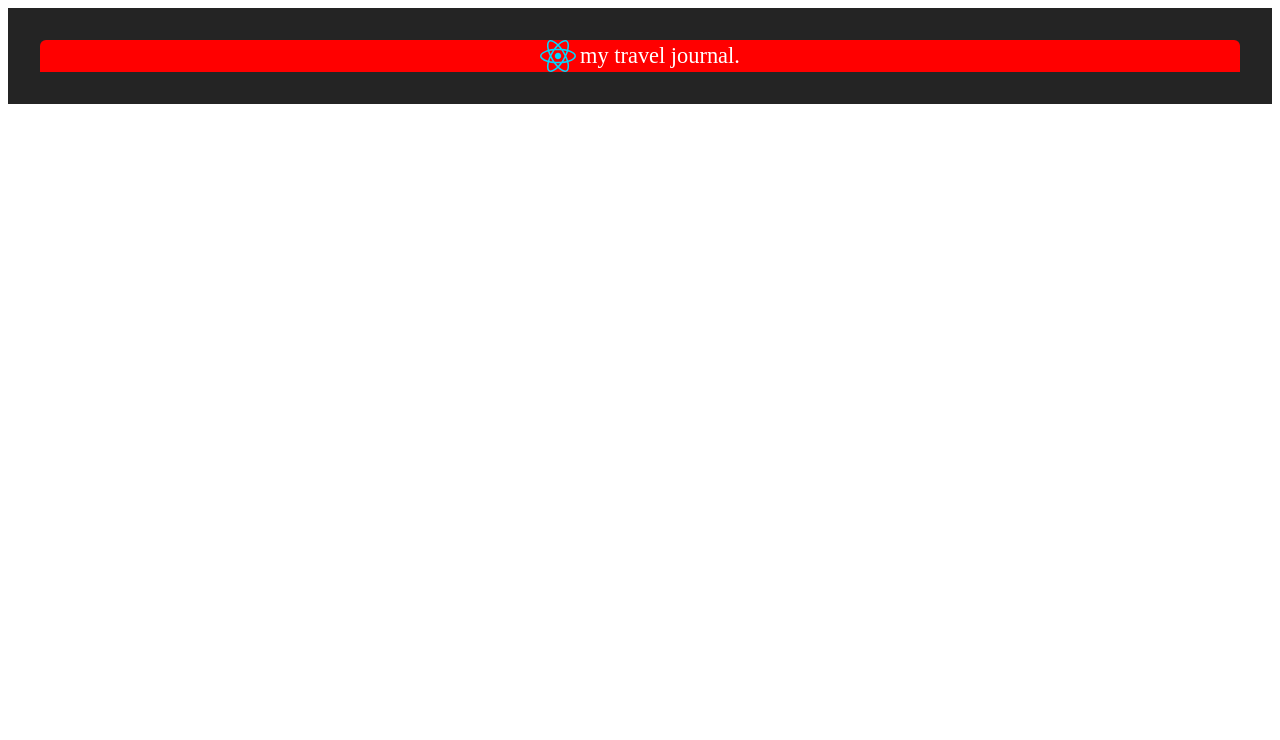
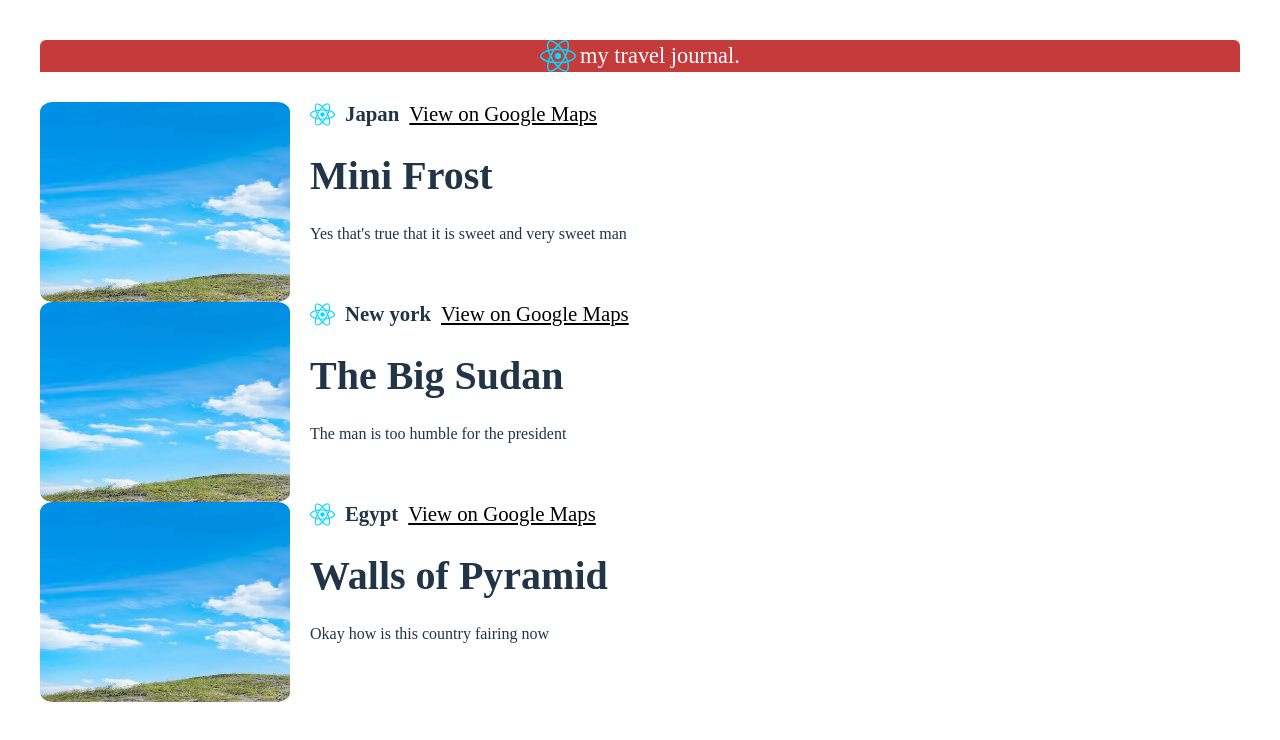
Before and after one commit to Shadowcruv/first-react, a React (Vite) app: page / in a window 1280 px wide. Shown: the top 740 px of the page. Built offline with nearby package versions, Linux system fonts and the light colour scheme.

Commit message:
travel journal utilizing the power of props

```diff
--- a/src/App.jsx
+++ b/src/App.jsx
@@ -4,7 +4,10 @@ import viteLogo from '/vite.svg'
 import './App.css'
 import { Ideal } from './components/Ideal'
 import Navbar from './components/Navbar'
-import Header from './Header'
+import Header from './components/Header'
+import Entry from './components/Entry'
+import Joke from './components/Joke'
+import data from './data'
 
 // function App() {
 //   const [count, setCount] = useState(0)
@@ -46,10 +49,101 @@ import Header from './Header'
 //   )
 // }
 
-function App(){
+//for travel journal(Entry.jsx)
+export default function App(){
+
+  const entryComponentList = [
+    <Entry
+        img={
+            {
+              src:"src/image/sky.webp",
+              alt:"Sky Cloud"
+            }
+          }
+        city="Japan"
+        title="Mount Fuji"
+        date="12 Jan 2021-24 Jan, 2021"
+        description="Mount Fuji is the tallest mountain in Japan,standing at 3,776 meters (12,389 feet). Mount Fuji..."
+
+      />,
+      <Entry
+        img={
+          {
+            src:"src/image/sky.webp",
+            alt:"Sky Cloud"
+          }
+        }
+        city="Japan"
+        title="Mount Everest"
+        date="14 Feb 2021-24 Jan, 2021"
+        description="Mount Everest is the tallest mountain in Japan,standing at 3,776 meters (12,389 feet). Mount Fuji..."
+      />,
+      <Entry
+        img={
+          {
+            src:"src/image/sky.webp",
+            alt:"Sky Cloud"
+          }
+        }
+        city="Japan"
+        title="Mount Island"
+        date="12 Jan 2021-24 Jan, 2021"
+        description="Mount Fuji is the tallest mountain in Japan,standing at 3,776 meters (12,389 feet). Mount Fuji..."
+      />,
+      <Entry
+        img={
+          {
+            src:"src/image/sky.webp",
+            alt:"Sky Cloud"
+          }
+        }
+        city="Japan"
+        title="Mount Jordan"
+        date="12 Jan 2021-24 Jan, 2021"
+        description="Mount Fuji is the tallest mountain in Japan,standing at 3,776 meters (12,389 feet). Mount Fuji..."
+      />
+  ]
+
+  const entryDataComponentList = data.map((travelObject) => {
+    return <Entry
+              img={travelObject.img}
+              city={travelObject.city}
+              title={travelObject.title}
+              description={travelObject.description}
+            />
+  })
+
   return (
-    <Header />
+    <>
+      <Header />
+      {entryDataComponentList}
+    </>
+
   )
 }
 
-export default App;
+//for Jokes and Punchline
+// function App(){
+//   return (
+//     <>
+//       <Joke
+//         setup
+//         punchline="Yes that's true that it is sweet and very sweet man"
+//       />
+//       <Joke
+//         setup="Orange is sweet"
+//         punchline="The man is too humble for the president"
+//       />
+//       <Joke
+//         setup="Avacado is alright"
+//         punchline="Okay how is this country fairing now"
+//       />
+//       <Joke
+//         setup="Pineapple is sweet"
+//         punchline="Yes that's true that it is sweet and very sweet man"
+//       />
+//     </>
+//   )
+// }
+
+// export default App;
--- /dev/null
+++ b/src/components/Entry.jsx
@@ -0,0 +1,48 @@
+// using props, n.b: it could be called any name of your choice but most people name it props
+
+export default function Entry(props){
+  console.log(props.img.src)
+  return(
+    <div className="main-content">
+      <div className="mainContent-image-container">
+        <img src={props.img} className="mainContent-image" alt="Sky"/>
+      </div>
+      <div >
+        <div className="upper-content">
+          <img src='src/assets/react.svg' className="content-subImage" alt="react"/>
+          <h6>{props.city}</h6>
+          <a href="www.app.com">View on Google Maps</a>
+        </div>
+        <h1 className="Mount-Fuji">{props.title}</h1>
+        <p className="date">{props.date}</p>
+        <p className="mount-text">{props.description}</p>
+      </div>
+  </div>
+  );
+
+}
+
+
+
+//second is using destructing method. we destructured props
+
+// export default function Entry({img, city, title, date, description}){
+//   return(
+//     <div className="main-content">
+//       <div className="mainContent-image-container">
+//         <img src={img} className="mainContent-image" alt="Sky"/>
+//       </div>
+//       <div >
+//         <div className="upper-content">
+//           <img src='src/assets/react.svg' className="content-subImage" alt="react"/>
+//           <h6>{city}</h6>
+//           <a href="www.app.com">View on Google Maps</a>
+//         </div>
+//         <h1 className="Mount-Fuji">{title}</h1>
+//         <p className="date">{date}</p>
+//         <p className="mount-text">{description}</p>
+//       </div>
+//   </div>
+//   );
+
+// }
--- /dev/null
+++ b/src/components/Joke.jsx
@@ -0,0 +1,35 @@
+export default function Joke(props){
+  return (
+    // <>
+    //   <p className="setup">Setup: {props.setup}</p>
+    //   <p className="punchLine">
+    //     Punchline: {props.punchline}</p>
+    //   <hr />
+    // </>
+
+    //using tri
+    // <>
+    //   {props.setup ? <p className="setup">Setup: {props.setup}</p> : ""}
+    //   <p className="punchLine">
+    //     Punchline: {props.punchline}</p>
+    //   <hr />
+    // </>
+
+    //using truthy value
+    // <>
+    //   {props.setup && <p className="setup">Setup: {props.setup}</p>}
+    //   <p className="punchLine">
+    //     Punchline: {props.punchline}</p>
+    //   <hr />
+    // </>
+
+    //using javascript in css styles
+    <>
+      <p style={{ display: props.setup ? "block" : "none"}} className="setup">Setup: {props.setup}</p>
+      <p className="punchLine">
+        Punchline: {props.punchline}</p>
+      <hr />
+    </>
+
+  )
+}
--- /dev/null
+++ b/src/data.js
@@ -0,0 +1,23 @@
+export default [
+  {
+    id:1,
+    img: "src/image/sky.webp",
+    city: "Japan",
+    title: "Mini Frost",
+    description: "Yes that's true that it is sweet and very sweet man"
+  },
+  {
+    id:2,
+    img: "src/image/sky.webp",
+    city: "New york",
+    title: "The Big Sudan",
+    description: "The man is too humble for the president"
+  },
+  {
+    id:3,
+    img: "src/image/sky.webp",
+    city: "Egypt",
+    title: "Walls of Pyramid",
+    description: "Okay how is this country fairing now"
+  }
+]
--- a/src/index.css
+++ b/src/index.css
@@ -73,7 +73,7 @@ button:focus-visible {
 }
 
 body{
-  background-color: #242424;
+  background-color: #ffffff;
 }
 
 .header{
@@ -82,7 +82,7 @@ body{
 }
 
 .logo{
-  width: 55px;
+  width: 25px;
 }
 
 .nav-list{
@@ -100,6 +100,8 @@ body{
   font-size: 1.5rem;
 }
 
+
+
 mainn {
   background-image: url(/images/react-logo.png);
   background-repeat: no-repeat;
@@ -114,11 +116,11 @@ mainn {
 .travel-header{
   display: flex;
   justify-content: center;
-  background-color: red;
+  background-color: rgb(197, 58, 58);
   border-top-left-radius: 6px;
   border-top-right-radius: 6px;
   align-items: center;
-
+  margin-bottom: 30px;
 }
 
 
@@ -127,3 +129,64 @@ span{
   margin-left: 4px;
   color: white
 }
+
+.main-content{
+  display: flex;
+  /* background-color: #ffffff; */
+
+}
+
+.main-content > div {
+
+  margin-right: 20px
+}
+
+.mainContent-image-container {
+  height: 200px;
+  width: 250px;
+  overflow: hidden;
+  border-radius: 5%;
+}
+
+.mainContent-image {
+  height: 100%;
+  width: 100%;
+
+}
+
+
+.content-subImage{
+  width: 50px;
+  height: 50px;
+}
+
+a{
+  color: black;
+  font-size: 1.3rem;
+  margin-left: 10px;
+}
+
+.upper-content{
+  display: flex;
+  align-items: start;
+  box-sizing: border-box;
+}
+
+.Mount-Fuji{
+  font-size: 2.5rem
+}
+
+.date{
+  font-weight: bold;
+}
+
+.content-subImage{
+  width: 25px;
+  height: 25px;
+}
+
+h6{
+  margin: 0;
+  font-size: 1.3rem;
+  margin-left: 10px;
+}
--- a/src/main.jsx
+++ b/src/main.jsx
@@ -76,11 +76,21 @@ root.render(
 
 
 function Page(){
+
+  const hours = new Date().getHours();
+  let timeOfDay;
+  if(timeOfDay < 12){
+    timeOfDay = "morning"
+  } else {
+    timeOfDay = "night"
+  }
+
   return (
     <>
-      <Header />
+      {/* <Header />
       <Big />
-      <Bottom />
+      <Bottom /> */}
+      <h1>Good {timeOfDay}</h1>
 
     </>
   )
```
Also changed, not shown: src/components/Header.jsx (renamed from src/Header.jsx), src/image/sky.webp (added).
